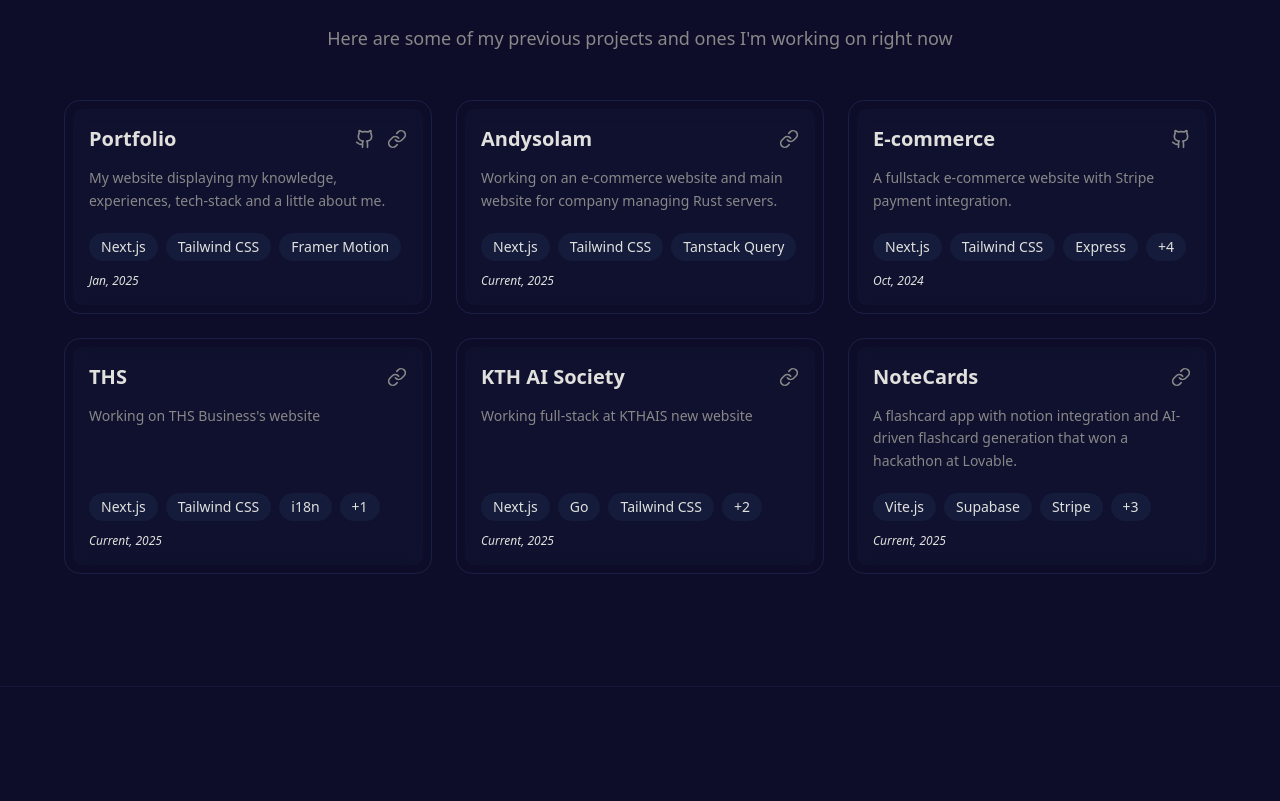
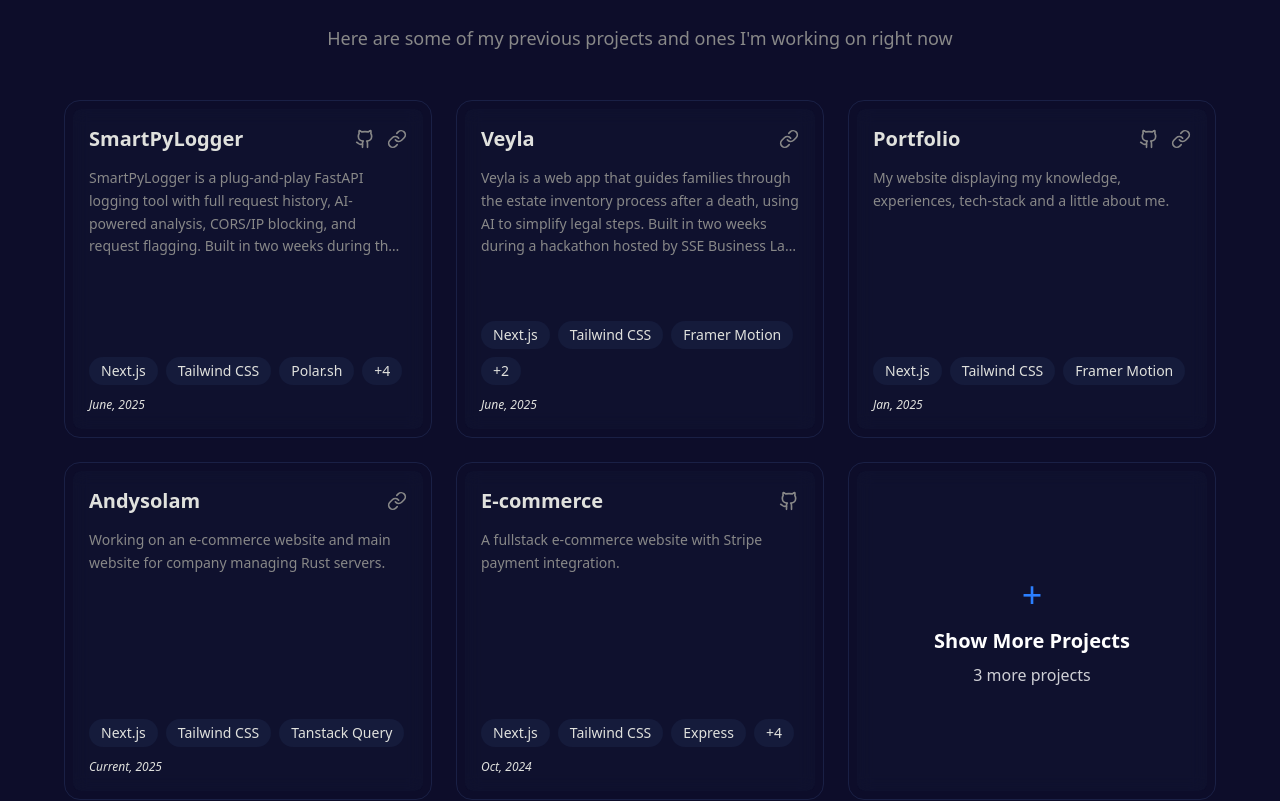
Before and after one commit to Berget1411/another-new-portfolio, a Next.js app: page / in a window 1280 px wide. Shown: the part 1675-2476 px from the top of the page. Built offline with nearby package versions, Linux system fonts and the light colour scheme.

Commit message:
add projects and add show more & show less button

```diff
--- a/assets/projects.ts
+++ b/assets/projects.ts
@@ -1,4 +1,39 @@
 export const projects = [
+  {
+    id: "smartpylogger",
+    title: "SmartPyLogger",
+    image: "/images/projects/smartpylogger.png",
+    github: "https://github.com/Berget1411/Couchbase_Hack_25",
+    demo: "https://smartpylogger.vercel.app/",
+    tech: [
+      "Next.js",
+      "Tailwind CSS",
+      "Polar.sh",
+      "Python",
+      "FastAPI",
+      "Python packages",
+      "Couchbase",
+    ],
+    devMode: false,
+    shortDescription:
+      "SmartPyLogger is a plug-and-play FastAPI logging tool with full request history, AI-powered analysis, CORS/IP blocking, and request flagging. Built in two weeks during the AWS x Couchbase x Cillers 2025 hackathon.",
+    longDescription:
+      "SmartPyLogger is a lightweight FastAPI tool for developers, built in under two weeks at the 2025 AWS x Couchbase x Cillers hackathon by Niklavs Visockis, Jonas Lorenz, and Ludvig Bergström. It logs all requests, analyzes them with AI, blocks or flags suspicious traffic via CORS/IP rules, and comes as a pip-installable package with a real backend, UI, auth, and payments. Designed with a no-fluff, dev-first mindset — no landing page, just working code.",
+    date: "June, 2025",
+  },
+  {
+    id: "Veyla",
+    title: "Veyla",
+    image: "/images/projects/veyla.png",
+    demo: "https://veyla.nu",
+    tech: ["Next.js", "Tailwind CSS", "Framer Motion", "Python", "FastAPI"],
+    devMode: false,
+    shortDescription:
+      "Veyla is a web app that guides families through the estate inventory process after a death, using AI to simplify legal steps. Built in two weeks during a hackathon hosted by SSE Business Lab, KTH AI Society, and Microsoft. I worked on both frontend and backend development.",
+    longDescription:
+      "Veyla is a digital tool that helps families complete estate inventories — the legal process required after a person’s death — in a simple, guided, and secure way. Users answer structured questions, receive personalized legal recommendations from an AI system, and submit everything digitally to the Swedish Tax Agency. The project was developed in two weeks during a hackathon organized by SSE Business Lab, KTH AI Society, and Microsoft. I was responsible for both frontend and backend development, building the full-stack web application with a focus on user experience, AI integration, and secure document handling. Veyla replaces traditional legal complexity with clarity, automation, and accessibility.",
+    date: "June, 2025",
+  },
   {
     id: "portfolio",
     image: "/images/projects/portfolio_screenshot.png",
--- a/components/projects/project-card.tsx
+++ b/components/projects/project-card.tsx
@@ -43,8 +43,8 @@
   }, [showTechPopup]);
 
   return (
-    <div className='relative list-none h-full'>
-      <div className='relative rounded-xl border border-background-tertiary p-1.5 md:rounded-2xl md:p-2 group h-full'>
+    <div className='relative list-none w-full flex'>
+      <div className='relative rounded-xl border border-background-tertiary p-1.5 md:rounded-2xl md:p-2 group flex-1 flex'>
         <GlowingEffect
           spread={40}
           glow={true}
@@ -53,7 +53,7 @@
           inactiveZone={0.01}
         />
         <div
-          className='relative flex h-full flex-col justify-between overflow-hidden rounded-lg p-3 md:p-4 bg-background-secondary/30 backdrop-blur-sm cursor-pointer'
+          className='relative flex flex-1 flex-col justify-between overflow-hidden rounded-lg p-3 md:p-4 bg-background-secondary/30 backdrop-blur-sm cursor-pointer'
           onClick={() => scrollToSection(project.title)}
         >
           <div className='flex-1'>
--- a/components/projects/projects.tsx
+++ b/components/projects/projects.tsx
@@ -1,8 +1,10 @@
 "use client";
+import { useState } from "react";
 import { Separator } from "../ui/separator";
 import { ProjectCard } from "./project-card";
 import { motion } from "framer-motion";
 import { projects } from "@/assets/projects";
+import { GlowingEffect } from "../ui/glowing-effect";
 
 // Create a type based on the imported projects
 export type Project = {
@@ -15,8 +17,10 @@
 };
 
 export function Projects() {
+  const [showAll, setShowAll] = useState(false);
+  const maxItems = 5; // Show 6 projects initially (2 rows of 3)
+
   // Animation variants
-
   const itemVariants = {
     hidden: { y: 20, opacity: 0 },
     visible: {
@@ -29,6 +33,19 @@
     },
   };
 
+  const cardVariants = {
+    hidden: { opacity: 0, scale: 0.95 },
+    visible: (i: number) => ({
+      opacity: 1,
+      scale: 1,
+      transition: {
+        delay: i * 0.1,
+        duration: 0.5,
+        ease: [0.25, 0.25, 0, 1],
+      },
+    }),
+  };
+
   // Map imported projects to the format expected by ProjectCard
   const formattedProjects = projects.map((project) => ({
     title: project.title,
@@ -38,6 +55,12 @@
     github: project.github || "",
     link: project.demo || "",
   }));
+
+  // Determine projects to display
+  const projectsToDisplay = showAll
+    ? formattedProjects
+    : formattedProjects.slice(0, maxItems);
+  const hasMoreProjects = formattedProjects.length > maxItems;
 
   return (
     <div className='py-12 md:py-20' id='projects'>
@@ -65,23 +88,77 @@
       </motion.p>
 
       <div className='main-container pt-8 md:pt-12'>
-        <div className='grid grid-cols-1 md:grid-cols-2 lg:grid-cols-3 gap-4 md:gap-6'>
-          {formattedProjects.map((project, index) => (
+        <div className='space-y-4'>
+          <div className='grid grid-cols-1 md:grid-cols-2 lg:grid-cols-3 gap-4 md:gap-6 auto-rows-fr'>
+            {projectsToDisplay.map((project, index) => (
               <motion.div
                 key={project.title}
-              variants={itemVariants}
+                variants={cardVariants}
                 initial='hidden'
                 whileInView='visible'
                 viewport={{ once: true, margin: "-50px" }}
                 custom={index}
-              className='h-full'
-              transition={{
-                delay: 0.1 * index,
-              }}
+                className='flex'
               >
                 <ProjectCard project={project} />
               </motion.div>
             ))}
+
+            {/* Show More Button Card */}
+            {hasMoreProjects && !showAll && (
+              <motion.div
+                variants={cardVariants}
+                initial='hidden'
+                whileInView='visible'
+                viewport={{ once: true, margin: "-50px" }}
+                custom={projectsToDisplay.length}
+                className='flex'
+              >
+                <button
+                  onClick={() => setShowAll(true)}
+                  className='relative w-full rounded-xl border border-background-tertiary p-1.5 md:rounded-2xl md:p-2 hover:border-primary transition-colors group flex-1'
+                >
+                  <GlowingEffect
+                    spread={40}
+                    glow={true}
+                    disabled={false}
+                    proximity={64}
+                    inactiveZone={0.01}
+                  />
+                  <div className='relative flex h-full flex-col justify-center items-center overflow-hidden rounded-lg p-3 md:p-4 bg-background-secondary/30 backdrop-blur-sm group-hover:bg-background-secondary/50 transition-colors min-h-[20rem]'>
+                    <div className='text-center'>
+                      <div className='text-3xl md:text-4xl mb-3 text-primary'>
+                        +
+                      </div>
+                      <h3 className='text-lg md:text-xl font-semibold text-white mb-2'>
+                        Show More Projects
+                      </h3>
+                      <p className='text-sm md:text-base text-white/80'>
+                        {formattedProjects.length - maxItems} more projects
+                      </p>
+                    </div>
+                  </div>
+                </button>
+              </motion.div>
+            )}
+          </div>
+
+          {/* Show Less Button */}
+          {showAll && hasMoreProjects && (
+            <motion.div
+              className='flex justify-center mt-6'
+              initial={{ opacity: 0, y: 10 }}
+              animate={{ opacity: 1, y: 0 }}
+              transition={{ duration: 0.3 }}
+            >
+              <button
+                onClick={() => setShowAll(false)}
+                className='px-6 py-3 rounded-lg border border-background-tertiary bg-background-secondary/30 text-white hover:bg-background-secondary/50 hover:border-primary transition-colors font-medium'
+              >
+                Show Less
+              </button>
+            </motion.div>
+          )}
         </div>
       </div>
     </div>
```
Also changed, not shown: public/images/projects/smartpylogger.png (added), public/images/projects/veyla.png (added). Lines whose indentation alone changed are shown as unchanged.
